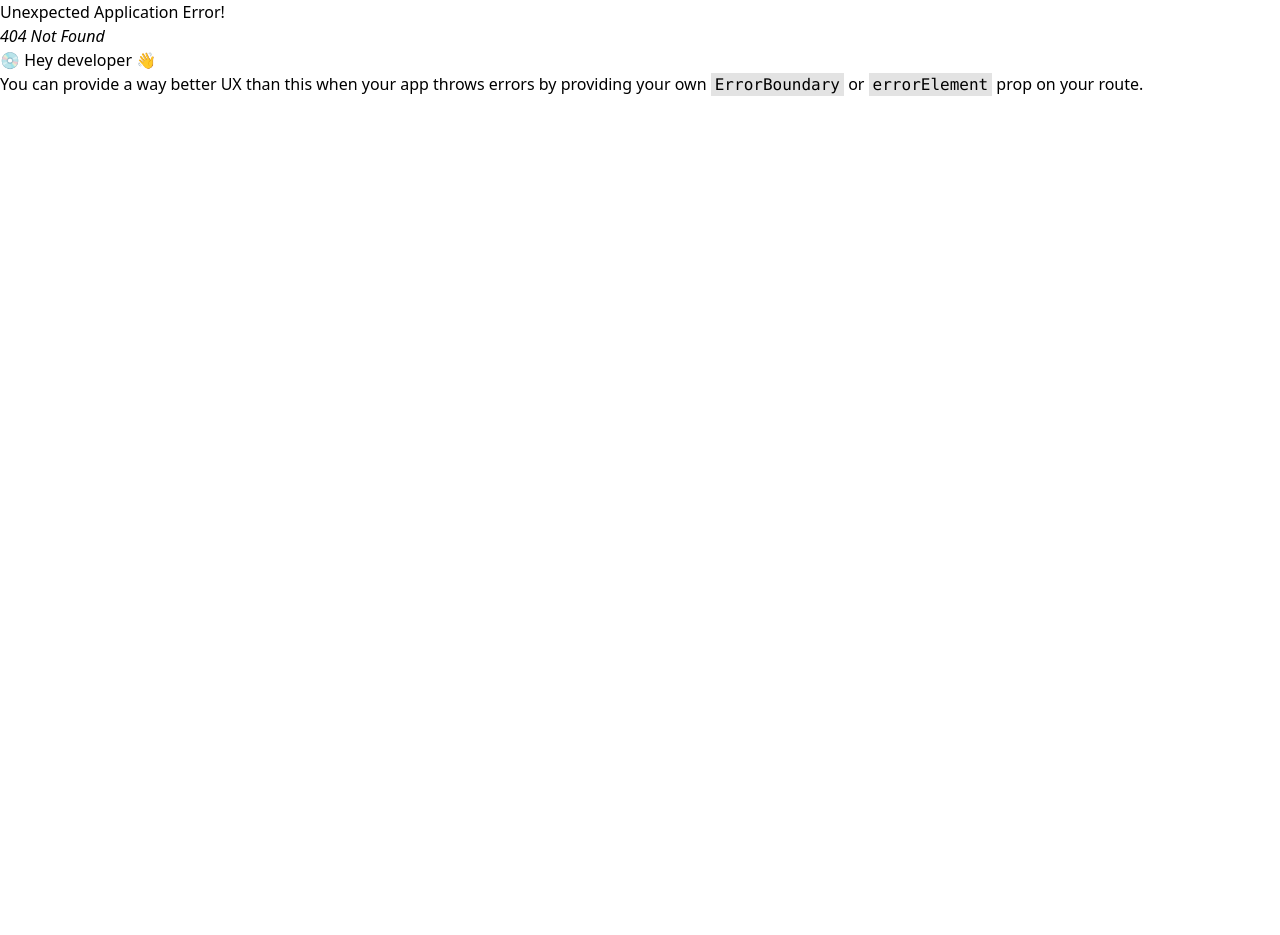
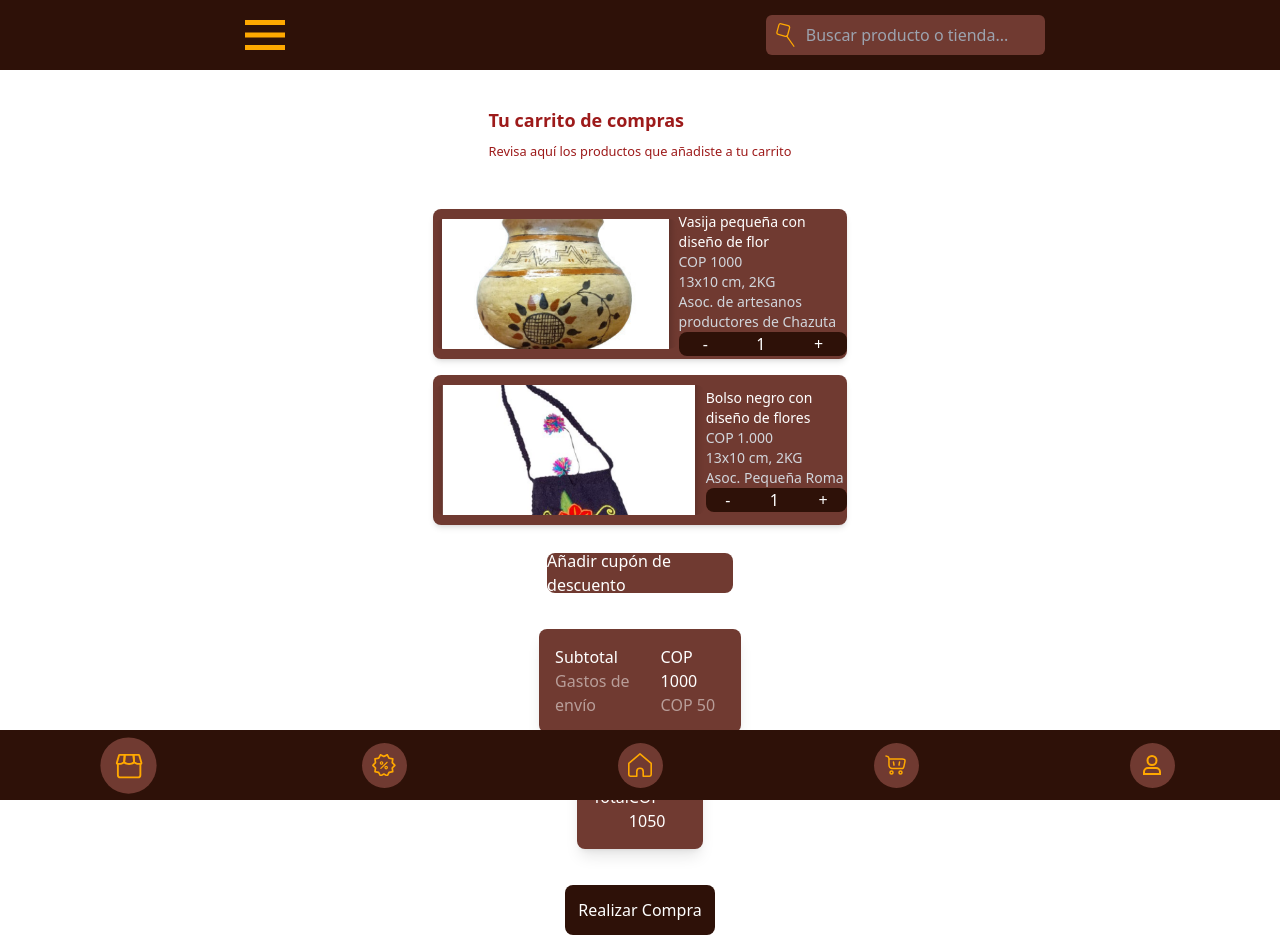
Before and after one commit to JuanDr08/ProyectoExpress, a React (Vite) app: page /cart in a window 1280 px wide. Before the commit this address had no page. Before the commit the page ends 800 px from the top, so only its background shows below. Built offline with nearby package versions, Linux system fonts and the light colour scheme; a web font is replaced by a local one.

Commit message:
feat: :construction: Creating frontend routes interaction

```diff
--- a/src/modules/App.jsx
+++ b/src/modules/App.jsx
@@ -7,13 +7,93 @@ import {
 // import Pantalla7 from "./pages/pantalla7";
 // import Pantalla17 from "./pages/pantalla17";
 import { Pantalla19 } from "./pages/pantalla19";
+import Carga from "./pages/Carga";
+import InicioSesion from "./pages/InicioSesion";
+import Entrada from "./pages/Entrada";
+import { Home } from "./pages/Home";
+import { CraftWorkshops } from "./pages/Craft_Workshops";
+import { DiscountsPromotions } from "./pages/Discounts_Promotions";
+import { ShoppingCart } from "./pages/Shopping_Cart";
+import { Profile } from "./pages/Profile";
+import { EmailRecord } from "./pages/EmailRecord";
+//import { Pantalla6 } from "./pages/pantalla6"; -- VISTA CORRUPTA, LA IMPORTACION DE ESTA VISTA EMPIEZA A DAÑAR OTRAS DISTINTAS, DEBE REVISAR ESOS CSS QUE ESTAN DAÑANDO LA PAGINA
+import { TermsAndConditions } from "./pages/Terms&Conditions";
+import { Categories } from "./pages/Categories";
+import { WorkshopPreview } from "./pages/WorkshopPreview";
+import { Pantalla20 } from "./pages/pantalla20";
+import { Pantalla21 } from "./pages/pantalla21";
+//import Pantalla17 from "./pages/pantalla17";// -- VISTA CORRUPTA, LA IMPORTACION DE LA VISTA Y SU CSS CORROMPE EL ESTILO DE LAS DEMAS VISTAS, REVISAR
 // import { Pantalla20 } from "./pages/pantalla20";
 // import { Pantalla21 } from "./pages/pantalla21";
 
 const router = createBrowserRouter([
     {
         path: "/",
+        element: <Carga/>,
+    },
+    {
+        path: "/register",
+        element: <InicioSesion/>,
+    },
+    {
+        path: '/register/email',
+        element: <EmailRecord/>
+    },
+    // { -- VISTA CORRUPTA, EL CSS DE LA VISTA DAÑA ALGUNAS MAS COMO LA DE /REGISTER/EMAIL
+    //     path: '/register/phone',
+    //     element: <Pantalla6/>
+    // },
+    {
+        path: '/register/TermsAndConditions',
+        element: <TermsAndConditions/>
+    },
+    {
+        path: '/login',
+        element: <Entrada/>
+    },
+    {
+        path: '/home',
+        element: <Home/>,
+    },
+    {
+        path: '/workshops',
+        element: <CraftWorkshops/>,
+    },
+    {
+        path: '/discounts',
+        element: <DiscountsPromotions/>,
+    },
+    {
+        path: '/cart',
+        element: <ShoppingCart/>,
+    },
+    {
+        path: '/profile',
+        element: <Profile/>
+    },
+    {
+        path: '/products',
+        element: <Categories/>
+    },
+    {
+        path: '/workshop/details/:id',
+        element: <WorkshopPreview/>,
+    },
+    // { -- VISTA CORRUPTA, PRESENTA INCONGRUENCIAS, REVISAR LOS ESTILOS YA QUE GENERAN ERRORES
+    //     path: '/product/:id',
+    //     element: <Pantalla17/>,
+    // }
+    {
+        path: '/crafts/favorites',
         element: <Pantalla19/>,
+    },
+    {
+        path: '/purchases/success',
+        element: <Pantalla20/>,
+    },
+    { // PRESENTA ERRORES POR EL CSS
+        path: '/workshops/educational',
+        element: <Pantalla21/>,
     }
 ]);
 
--- a/src/modules/components/Header.jsx
+++ b/src/modules/components/Header.jsx
@@ -21,7 +21,7 @@ export function Header() {
     }, [])
 
     return(
-        <header className="bg-[var(--color-2E1108)] flex justify-around h-[70px] items-center">
+        <header className="bg-[var(--color-2E1108)] w-full flex justify-around h-[70px] items-center">
 
             <div
                 ref={menuRef}
--- a/src/modules/components/Inputs.jsx
+++ b/src/modules/components/Inputs.jsx
@@ -12,7 +12,7 @@ export const Input = ({title=false, desc=false, type='text', name, min=false, ma
             {
                 desc && <small className='text-gray-400 leading-none text-[13px]'>{desc}</small>
             }
-            <input required id={name} type={type} pattern={pattern} name={name} minlength={min} maxlength={max} className='rounded-md mt-[5px] p-1 w-[95%] outline-none bg-703A31 text-white' />
+            <input required id={name} type={type} pattern={pattern ? pattern : undefined} name={name} minLength={min ? min : undefined} maxLength={max ? max : undefined} className='rounded-md mt-[5px] p-1 w-[95%] outline-none bg-703A31 text-white' />
 
         </div>
 
--- a/src/modules/pages/EmailRecord.jsx
+++ b/src/modules/pages/EmailRecord.jsx
@@ -1,5 +1,5 @@
 import { useState } from 'react';
-import "react-datepicker/dist/react-datepicker.css";
+//import "react-datepicker/dist/react-datepicker.css";
 import { Form } from 'react-router-dom';
 import { Input } from '../components/Inputs';
 import { Muesca } from '../components/Muesca';
```
